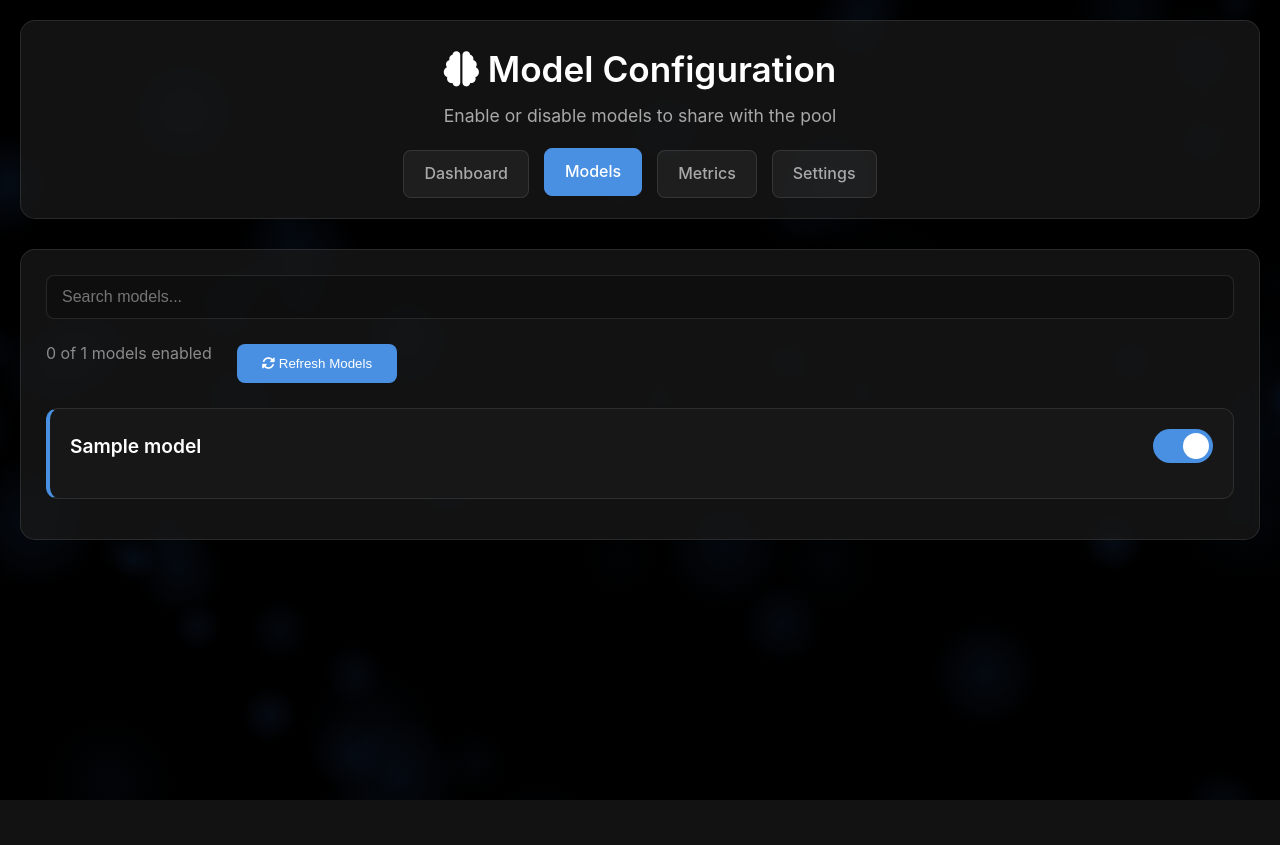
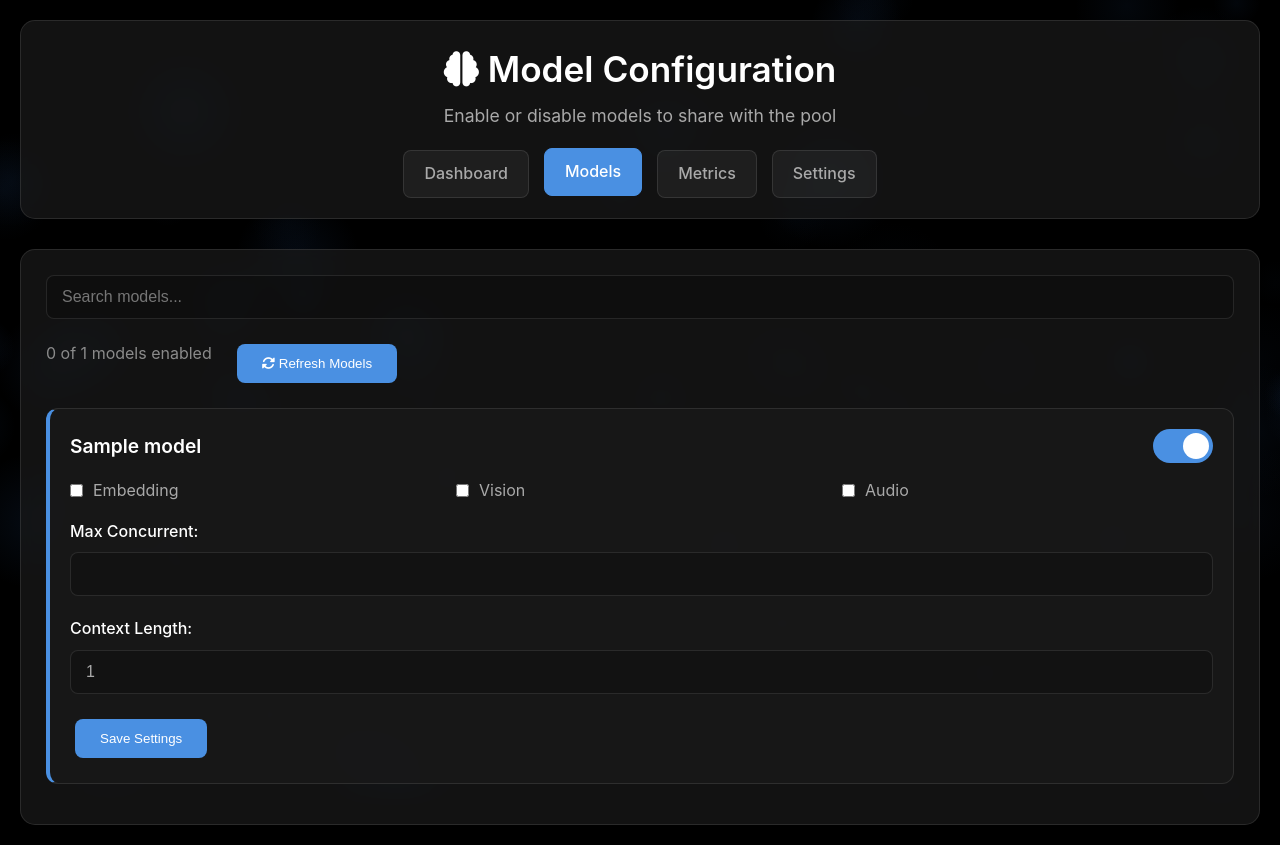
Before and after one commit to mindcraft-ce/Andy-API, a Flask app: template templates/models.html in a window 1280 px wide. Before the commit the page ends 800 px from the top, so only its background shows below. Run offline with Flask 3, Linux system fonts and the light colour scheme; the template is opened without the code that fills it: most values are stand-ins (such as "Sample title", 1, 10 or a date in 2020).

Commit message:
Enhance model capabilities and config

```diff
--- a/app.py
+++ b/app.py
@@ -127,12 +127,22 @@ class LocalClient:
                 for model_data in data.get('models', []):
                     model_name = model_data['name']
                     discovered_models.add(model_name)
+
+                    # Determine if the model supports embedding based on its name
+                    is_embedding_model = "embed" in model_name.lower()
+
                     if model_name not in self.models:
                         self.models[model_name] = ModelConfig(
-                            name=model_name, enabled=False,
+                            name=model_name,
+                            enabled=False,
+                            supports_embedding=is_embedding_model, # Set based on name
                             context_length=model_data.get('details', {}).get('parameter_size', 4096),
                             quantization=model_data.get('details', {}).get('quantization_level', 'unknown')
                         )
+                    else:
+                        # Update existing model's embedding support if it was previously unknown
+                        if not self.models[model_name].supports_embedding and is_embedding_model:
+                            self.models[model_name].supports_embedding = True
 
                 for model_name in current_models - discovered_models:
                     if model_name in self.models: del self.models[model_name]
@@ -152,6 +162,8 @@ class LocalClient:
                 embed_model = "nomic-embed-text:latest"
                 if embed_model in self.models:
                     self.models[embed_model].enabled = True
+                    # Ensure it's marked as embedding if it's the nomic model
+                    self.models[embed_model].supports_embedding = True
                     logger.info(f"Auto-enabled embedding model: {embed_model}")
                 logger.info(f"Discovered {len(self.models)} models")
             else:
@@ -182,10 +194,25 @@ class LocalClient:
             logger.error("Cannot connect: No models are enabled.")
             return False
 
+        # Dynamically determine capabilities based on enabled models
+        client_capabilities = set()
+        for model in self.models.values():
+            if model.enabled:
+                # Assume all enabled models support text generation unless explicitly an embedding-only model
+                if not model.supports_embedding or model.supports_vision or model.supports_audio:
+                    client_capabilities.add('text')
+                if model.supports_embedding: client_capabilities.add('embedding')
+                if model.supports_vision: client_capabilities.add('vision')
+                if model.supports_audio: client_capabilities.add('audio')
+
+        # If no specific capabilities are found but models are enabled, default to 'text'
+        if not client_capabilities and enabled_models:
+            client_capabilities.add('text')
+
         payload = {
             'info': {
                 'models': enabled_models, 'max_clients': sum(m['max_concurrent'] for m in enabled_models),
-                'endpoint': config['ollama_url'], 'capabilities': ['text', 'embedding'],
+                'endpoint': config['ollama_url'], 'capabilities': list(client_capabilities),
                 'vram_total_gb': config.get('max_vram_gb', 0), 'client_uuid': self.client_uuid,
                 'client_name': config.get('client_name', 'Unnamed Client')
             }
--- a/client_config.json
+++ b/client_config.json
@@ -2,8 +2,8 @@
   "andy_api_url": "https://mindcraft.riqvip.dev",
   "ollama_url": "http://localhost:11434",
   "auto_connect": false,
-  "max_vram_gb": 8.0,
+  "max_vram_gb": 12.0,
   "report_interval": 30,
-  "client_name": "Default Client",
+  "client_name": "DEFAULT_CLIENT_NAME_PLEASE_CHANGE",
   "api_key": ""
 }
--- a/templates/models.html
+++ b/templates/models.html
@@ -77,6 +77,33 @@
                             <span class="slider"></span>
                         </label>
                     </div>
+                    <div class="model-details">
+                        <div class="capability-section">
+                            <div class="capability-item">
+                                <input type="checkbox" id="embed-{{ loop.index }}" data-model="{{ model_name }}" data-setting="supports_embedding" {{ 'checked' if model.supports_embedding else '' }}>
+                                <label for="embed-{{ loop.index }}">Embedding</label>
+                            </div>
+                            <div class="capability-item">
+                                <input type="checkbox" id="vision-{{ loop.index }}" data-model="{{ model_name }}" data-setting="supports_vision" {{ 'checked' if model.supports_vision else '' }}>
+                                <label for="vision-{{ loop.index }}">Vision</label>
+                            </div>
+                            <div class="capability-item">
+                                <input type="checkbox" id="audio-{{ loop.index }}" data-model="{{ model_name }}" data-setting="supports_audio" {{ 'checked' if model.supports_audio else '' }}>
+                                <label for="audio-{{ loop.index }}">Audio</label>
+                            </div>
+                        </div>
+                        <div class="settings-section">
+                            <div class="setting-item">
+                                <label for="max-concurrent-{{ loop.index }}">Max Concurrent:</label>
+                                <input type="number" id="max-concurrent-{{ loop.index }}" data-model="{{ model_name }}" data-setting="max_concurrent" value="{{ model.max_concurrent }}" min="1">
+                            </div>
+                            <div class="setting-item">
+                                <label for="context-length-{{ loop.index }}">Context Length:</label>
+                                <input type="number" id="context-length-{{ loop.index }}" data-model="{{ model_name }}" data-setting="context_length" value="{{ model.context_length }}" min="1">
+                            </div>
+                        </div>
+                        <button class="btn btn-small" onclick="saveModelConfig('{{ model_name }}', this)">Save Settings</button>
+                    </div>
                 </div>
                 {% else %}
                 <div style="text-align: center; padding: 40px 0;">
@@ -137,6 +164,41 @@
             const enabledCards = document.querySelectorAll('.model-card.enabled');
             document.getElementById('enabledCount').textContent = enabledCards.length;
         }
+
+        async function saveModelConfig(modelName, button) {
+            const card = button.closest('.model-card');
+            const settings = {};
+            card.querySelectorAll('[data-setting]').forEach(input => {
+                const settingName = input.dataset.setting;
+                if (input.type === 'checkbox') {
+                    settings[settingName] = input.checked;
+                } else if (input.type === 'number') {
+                    settings[settingName] = parseInt(input.value, 10);
+                }
+            });
+
+            button.disabled = true;
+            button.innerHTML = '<i class="fas fa-spinner fa-spin"></i> Saving...';
+
+            try {
+                const response = await fetch(`/api/models/${encodeURIComponent(modelName)}/config`, {
+                    method: 'POST',
+                    headers: { 'Content-Type': 'application/json' },
+                    body: JSON.stringify(settings)
+                });
+                const result = await response.json();
+                if (result.success) {
+                    alert('Model settings saved successfully!');
+                } else {
+                    alert('Failed to save model settings: ' + result.error);
+                }
+            } catch (error) {
+                alert('Error saving model settings: ' + error.message);
+            } finally {
+                button.disabled = false;
+                button.innerHTML = 'Save Settings';
+            }
+        }
     </script>
 </body>
 </html>
```
